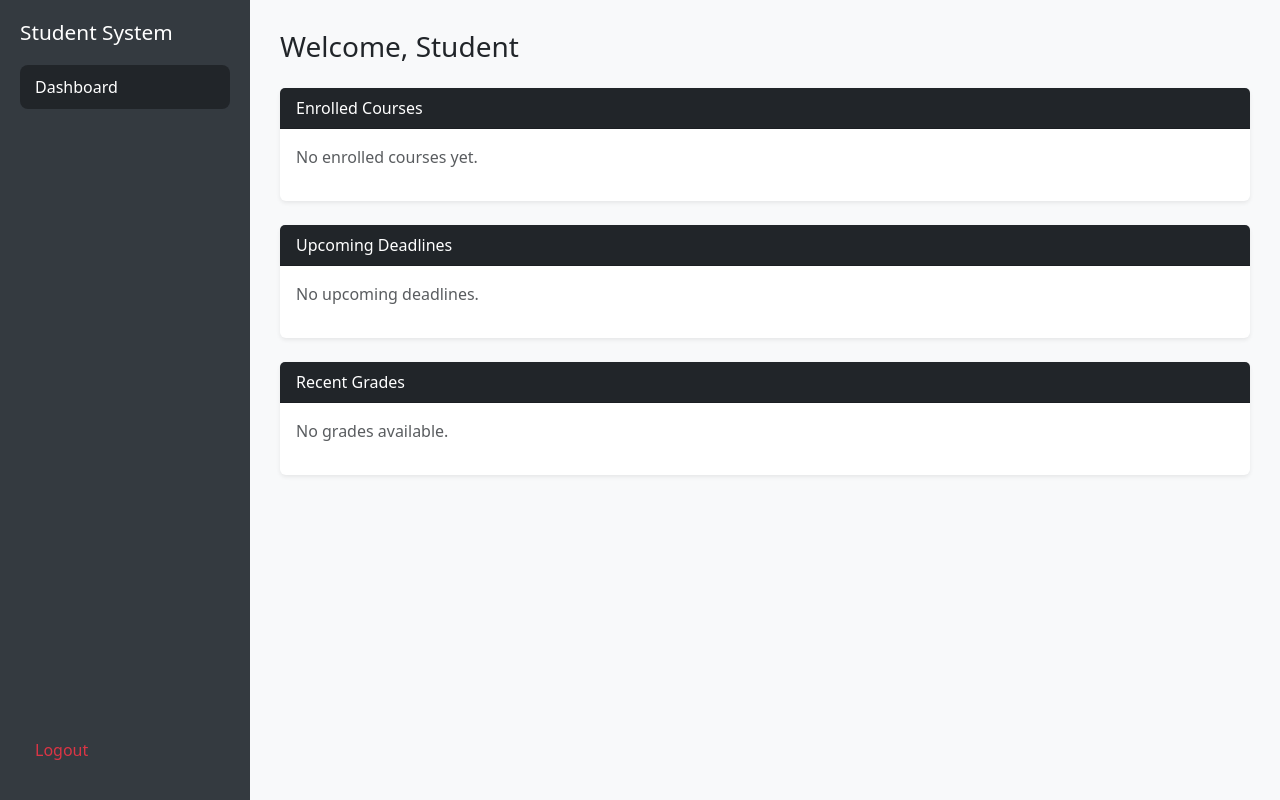
After one commit to neilvincentdionio/WebSystem-ITE311, a CodeIgniter 4 app: the page made by app/Views/student/dashboard.php in a window 1280 px wide. The commit adds this page. Run offline with PHP 8.4 and a stand-in for CodeIgniter, Linux system fonts and the light colour scheme; the template is opened without the code that fills it, so the values that code supplies are empty; some libraries are stand-ins or nearby versions.

Commit message:
Added Student and Teacher controllers with dashboards

```diff
--- /dev/null
+++ b/app/Views/student/dashboard.php
@@ -0,0 +1,118 @@
+<!DOCTYPE html>
+<html lang="en">
+<head>
+    <meta charset="UTF-8">
+    <title>Student Dashboard</title>
+    <link href="https://cdn.jsdelivr.net/npm/bootstrap@5.3.2/dist/css/bootstrap.min.css" rel="stylesheet">
+    <style>
+        body {
+            display: flex;
+            min-height: 100vh;
+            margin: 0;
+        }
+        .sidebar {
+            width: 250px;
+            background: #343a40;
+            color: #fff;
+            display: flex;
+            flex-direction: column;
+            padding: 20px;
+        }
+        .sidebar h4 {
+            margin-bottom: 20px;
+            font-size: 1.3rem;
+        }
+        .sidebar a {
+            color: #fff;
+            text-decoration: none;
+            padding: 10px 15px;
+            border-radius: 8px;
+            margin-bottom: 8px;
+            transition: background 0.2s;
+            display: block;
+        }
+        .sidebar a:hover {
+            background: #495057;
+        }
+        .content {
+            flex-grow: 1;
+            padding: 30px;
+            background: #f8f9fa;
+        }
+    </style>
+</head>
+<body>
+    <!-- Sidebar -->
+    <div class="sidebar d-flex flex-column">
+        <h4>Student System</h4>
+        <div class="flex-grow-1">
+            <a href="<?= base_url('student/dashboard') ?>" class="bg-dark">Dashboard</a>
+        </div>
+        <div>
+            <a href="<?= base_url('auth/logout') ?>" class="mt-auto text-danger">Logout</a>
+        </div>
+    </div>
+
+    <!-- Content -->
+    <div class="content">
+        <h3 class="mb-4">Welcome, <?= esc($user['name'] ?? 'Student') ?></h3>
+
+        <!-- Enrolled Courses -->
+        <div class="card mb-4 shadow-sm border-0">
+            <div class="card-header bg-dark text-white">Enrolled Courses</div>
+            <div class="card-body">
+                <?php if (!empty($courses)): ?>
+                    <ul class="list-group">
+                        <?php foreach ($courses as $c): ?>
+                            <li class="list-group-item">
+                                <strong><?= esc($c['title']) ?></strong><br>
+                                <small class="text-muted"><?= esc($c['description']) ?></small>
+                            </li>
+                        <?php endforeach; ?>
+                    </ul>
+                <?php else: ?>
+                    <p class="text-muted">No enrolled courses yet.</p>
+                <?php endif; ?>
+            </div>
+        </div>
+
+        <!-- Upcoming Deadlines -->
+        <div class="card mb-4 shadow-sm border-0">
+            <div class="card-header bg-dark text-white">Upcoming Deadlines</div>
+            <div class="card-body">
+                <?php if (!empty($deadlines)): ?>
+                    <ul class="list-group">
+                        <?php foreach ($deadlines as $d): ?>
+                            <li class="list-group-item">
+                                <strong><?= esc($d['course']) ?></strong> - <?= esc($d['task']) ?>
+                                <span class="badge bg-danger float-end">Due: <?= esc($d['due']) ?></span>
+                            </li>
+                        <?php endforeach; ?>
+                    </ul>
+                <?php else: ?>
+                    <p class="text-muted">No upcoming deadlines.</p>
+                <?php endif; ?>
+            </div>
+        </div>
+
+        <!-- Recent Grades -->
+        <div class="card shadow-sm border-0">
+            <div class="card-header bg-dark text-white">Recent Grades</div>
+            <div class="card-body">
+                <?php if (!empty($grades)): ?>
+                    <ul class="list-group">
+                        <?php foreach ($grades as $g): ?>
+                            <li class="list-group-item">
+                                <strong><?= esc($g['course']) ?></strong> - <?= esc($g['task']) ?>
+                                <span class="badge bg-primary float-end"><?= esc($g['grade']) ?></span>
+                            </li>
+                        <?php endforeach; ?>
+                    </ul>
+                <?php else: ?>
+                    <p class="text-muted">No grades available.</p>
+                <?php endif; ?>
+            </div>
+        </div>
+    </div>
+</body>
+</html>
```
Also changed, not shown: app/Config/Routes.php (+15 -6 lines), app/Controllers/Student.php (added, +41 -0 lines), app/Controllers/Teacher.php (added, +50 -0 lines), app/Views/admin/dashboard.php (+7 -3 lines), app/Views/admin/manage_courses.php (+7 -3 lines), app/Views/admin/manage_users.php (+7 -5 lines), app/Views/admin/reusable/sidebar.php (deleted, +0 -7 lines), app/Views/teacher/create_course.php (added, +86 -0 lines), app/Views/teacher/dashboard.php (added, +107 -0 lines).
